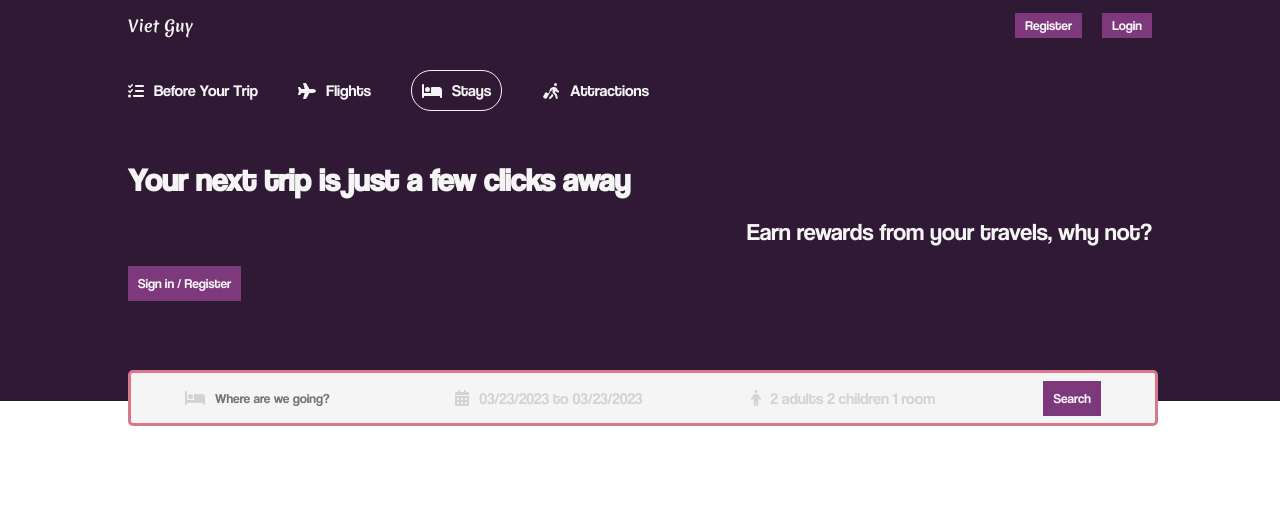
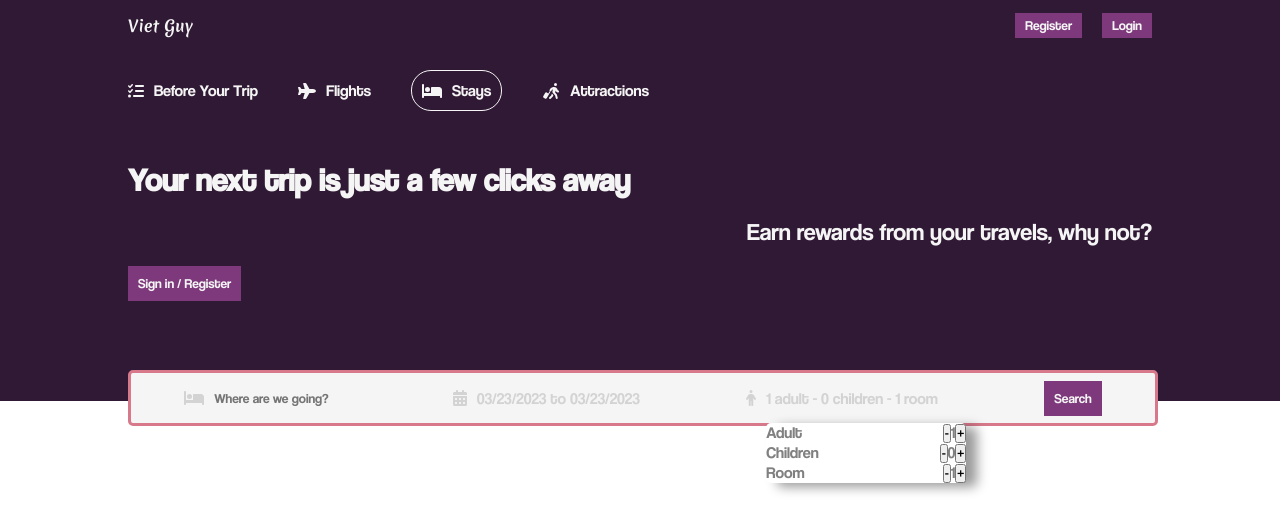
Before and after one commit to Victoria-Q-Le/booking-app-client, a React (Create React App) app: page /home in a window 1280 px wide. Shown: the top 532 px of the page. Built offline with nearby package versions, Linux system fonts and the light colour scheme.

Commit message:
option counter

```diff
--- a/src/components/header/Header.js
+++ b/src/components/header/Header.js
@@ -9,13 +9,19 @@
 
 const Header = () => {
 
-  const [openDate, setOpenDate] = useState(false)
+  const [open, setOpen] = useState(false)
 
   const [date, setDate] = useState([{
     startDate: new Date(),
     endDate: new Date(),
     key: 'selection'
   }])
+
+  const [options, setOptions] = useState({
+    adult: 1,
+    children: 0,
+    room: 1
+  })
   return (
     <div className='header'>
       <div className='headerContainer'>
@@ -65,8 +71,8 @@
 
           <div className='headerSearchItem'>
             <FontAwesomeIcon icon={faCalendarDays} className='headerIcon' />
-            <span onClick={() => setOpenDate(!openDate)} className='headerSearchText'>{`${format(date[0].startDate,"MM/dd/yyy")} to ${format(date[0].endDate,"MM/dd/yyy")} `}</span>
-            {openDate &&
+            <span onClick={() => setOpen(!open)} className='headerSearchText'>{`${format(date[0].startDate,"MM/dd/yyy")} to ${format(date[0].endDate,"MM/dd/yyy")} `}</span>
+            {open &&
               <DateRange
               editableDateInputs={true}
               onChange={newDate => setDate([newDate.selection])}
@@ -79,7 +85,36 @@
 
           <div className='headerSearchItem'>
             <FontAwesomeIcon icon={faPerson} className='headerIcon' />
-            <span className='headerSearchText'>2 adults 2 children 1 room</span>
+            <span className='headerSearchText'>{`${options.adult} adult - ${options.children} children - ${options.room} room`}
+              <div className='options'>
+                <div className='optionItem'>
+                  <span className='optionText'>Adult</span>
+                  <div className='optionCounter'>
+                    <button className='optionCounterButton'>-</button>
+                    <span className='optionCounterNumber'>1</span>
+                    <button className='optionCounterButton'>+</button>
+                  </div>
+                </div>
+
+                <div className='optionItem'>
+                  <span className='optionText'>Children</span>
+                  <div className='optionCounter'>
+                    <button className='optionCounterButton'>-</button>
+                    <span className='optionCounterNumber'>0</span>
+                    <button className='optionCounterButton'>+</button>
+                  </div>
+                </div>
+
+                <div className='optionItem'>
+                  <span className='optionText'>Room</span>
+                  <div className='optionCounter'>
+                    <button className='optionCounterButton'>-</button>
+                    <span className='optionCounterNumber'>1</span>
+                    <button className='optionCounterButton'>+</button>
+                  </div>
+                </div>
+              </div>
+            </span>
           </div>
 
           <div className='headerSearchItem'>
--- a/src/components/header/header.css
+++ b/src/components/header/header.css
@@ -83,3 +83,21 @@
     position: absolute;
     top: 50px;
 }
+
+.options {
+    position: absolute;
+    top: 50px;
+    background-color: white;
+    color: gray;
+    border-radius: 5px;
+    -webkit-box-shadow: 11px 4px 12px 0px rgba(0,0,0,0.4);
+    -moz-box-shadow: 11px 4px 12px 0px rgba(0,0,0,0.4);
+    box-shadow: 11px 4px 12px 0px rgba(0,0,0,0.4);
+}
+
+.optionItem {
+    width: 200px;
+    display: flex;
+    justify-content: space-between;
+
+}
```
